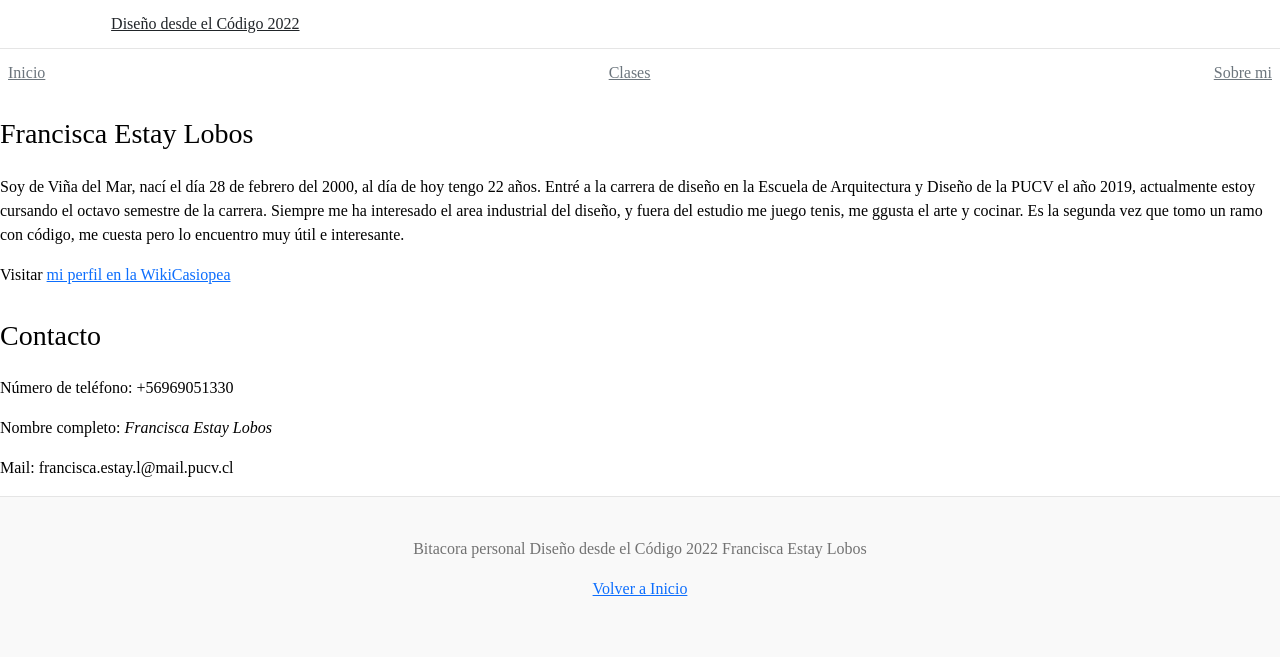
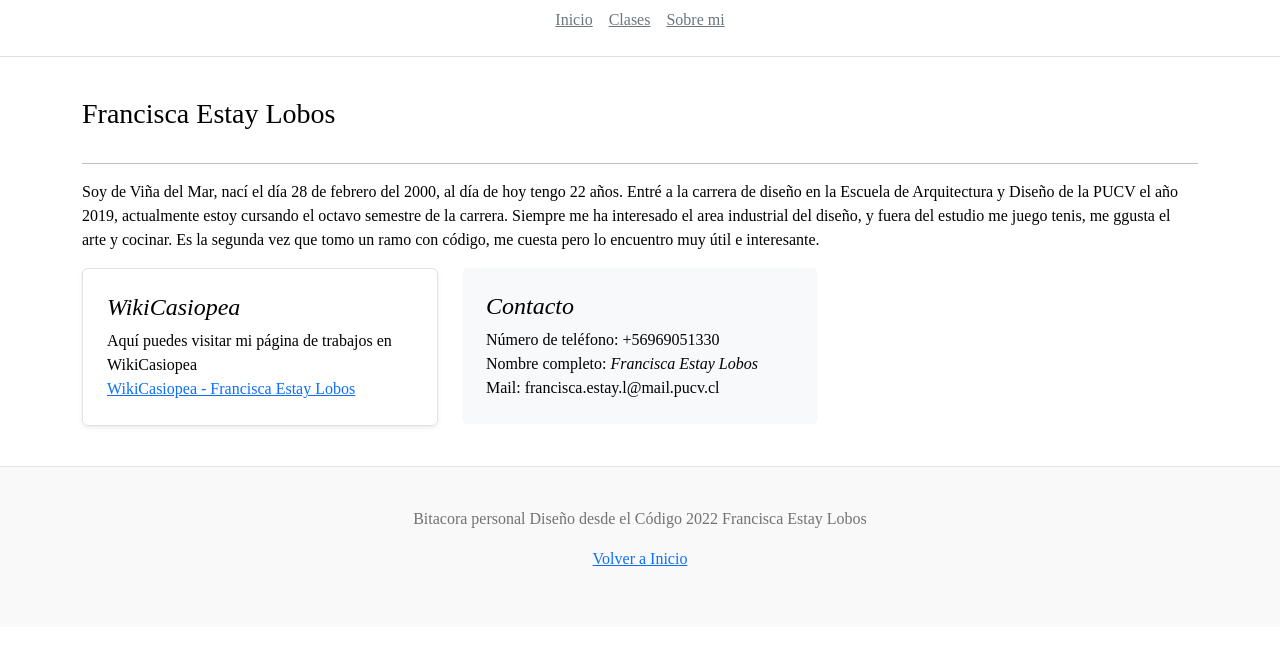
Before and after one commit to ead-codigo-2022/bitacora-personal-franciscaestayl, a plain HTML site: page css/Sobre mi/index-sobre-mi.html in a window 1280 px wide. Drawn offline with nearby package versions, Linux system fonts and the light colour scheme; files that its build step writes are made by us from their sources.

Commit message:
Avance biátcora

```diff
--- a/css/Sobre mi/index-sobre-mi.html
+++ b/css/Sobre mi/index-sobre-mi.html
@@ -9,36 +9,51 @@
     <link rel="stylesheet" href="../css/style.css" media="all">
 </head>
 <body>
-    <header class="blog-header lh-1 py-3">
-        <div class="row flex-nowrap justify-content-between align-items-center">
-          <div class="col-4 text-center">
-            <a class="blog-header-logo text-dark" href="#">Diseño desde el Código 2022</a>
-          </div>
-        </div>
-      </header>
-      <div class="nav-scroller py-1 mb-2">
-        <nav class="nav d-flex justify-content-between">
-          <a class="p-2 link-secondary" href="#">Inicio</a>
-          <a class="p-2 link-secondary" href="#">Clases</a>
-          <a class="p-2 link-secondary" href="#">Sobre mi</a>
+
+    <div class="d-flex flex-column flex-md-row align-items-center pb-3 mb-4 border-bottom justify-content-center">
+        <nav class="nav d-flex justify-content-center">
+            <a class="p-2 link-secondary" href="file:///C:/Users/franc/Documents/GitHub/bitacora-personal-franciscaestayl/index.html#">Inicio</a>
+            <a class="p-2 link-secondary" href="file:///C:/Users/franc/Documents/GitHub/bitacora-personal-franciscaestayl/Clases/index-clases.html">Clases</a>
+            <a class="p-2 link-secondary" href="file:///C:/Users/franc/Documents/GitHub/bitacora-personal-franciscaestayl/css/Sobre%20mi/index-sobre-mi.html">Sobre mi</a>
         </nav>
       </div>
 
+<main class="container">
     <h3>Francisca Estay Lobos</h3>
+            <hr>
             <p>Soy de Viña del Mar, nací el día <time>28 de febrero del 2000</time>, al día de hoy tengo 22 años. Entré a la carrera de diseño en la Escuela de Arquitectura y Diseño de la PUCV el año 2019, actualmente estoy cursando el octavo semestre de la carrera. Siempre me ha interesado el area industrial del diseño, y fuera del estudio me juego tenis, me ggusta el arte y cocinar.
              Es la segunda vez que tomo un ramo con código, me cuesta pero lo encuentro muy útil e interesante.</p>
-            <p>Visitar <a href="https://wiki.ead.pucv.cl/Francisca_Estay">mi perfil en la WikiCasiopea</a></p>
 
-<h3>Contacto</h3>
-      <p> Número de teléfono: <time>+56969051330</time></p>
-      <p>Nombre completo: <cite>Francisca Estay Lobos</cite></p>
-      <p>Mail: francisca.estay.l@mail.pucv.cl</a></p>
+             <div class="row mb-3">
+                <div class="col-md-4">
+                  <div class="row g-0 border rounded overflow-hidden flex-md-row mb-4 shadow-sm h-md-250 position-relative">
+                    <div class="col p-4 d-flex flex-column position-static">
+                      <h4 class="fst-italic">WikiCasiopea</h4>
+                      <p class="card-text mb-auto">Aquí puedes visitar mi página de trabajos en WikiCasiopea</p>
+                      <a href="https://wiki.ead.pucv.cl/Francisca_Estay" class="stretched-link">WikiCasiopea - Francisca Estay Lobos</a>
+                    </div>
+                  </div>
+                </div>
 
-      <footer class="blog-footer">
+
+            <div class="col-md-4">
+                <div class="position-sticky" style="top: 2rem;">
+                  <div class="p-4 mb-3 bg-light rounded">
+                    <h4 class="fst-italic">Contacto</h4>
+                    <p class="mb-0">Número de teléfono: <time>+56969051330</time></p>
+                    <p class="mb-0">Nombre completo: <cite>Francisca Estay Lobos</cite></p>
+                    <p class="mb-0">Mail: francisca.estay.l@mail.pucv.cl</a></p>
+                  </div>
+                </div>
+              </div>
+</main>
+
+     <footer class="blog-footer">
         <p>Bitacora personal Diseño desde el Código 2022 Francisca Estay Lobos</p>
         <p>
-          <a href="#">Volver a Inicio</a>
+        <a href="#">Volver a Inicio</a>
         </p>
-      </footer>
+     </footer>
+
 </body>
 </html>
```
Also changed, not shown: Clases/index-clases.html (+25 -12 lines), index.html (+4 -5 lines), css/style.css (line endings or trailing spaces).
